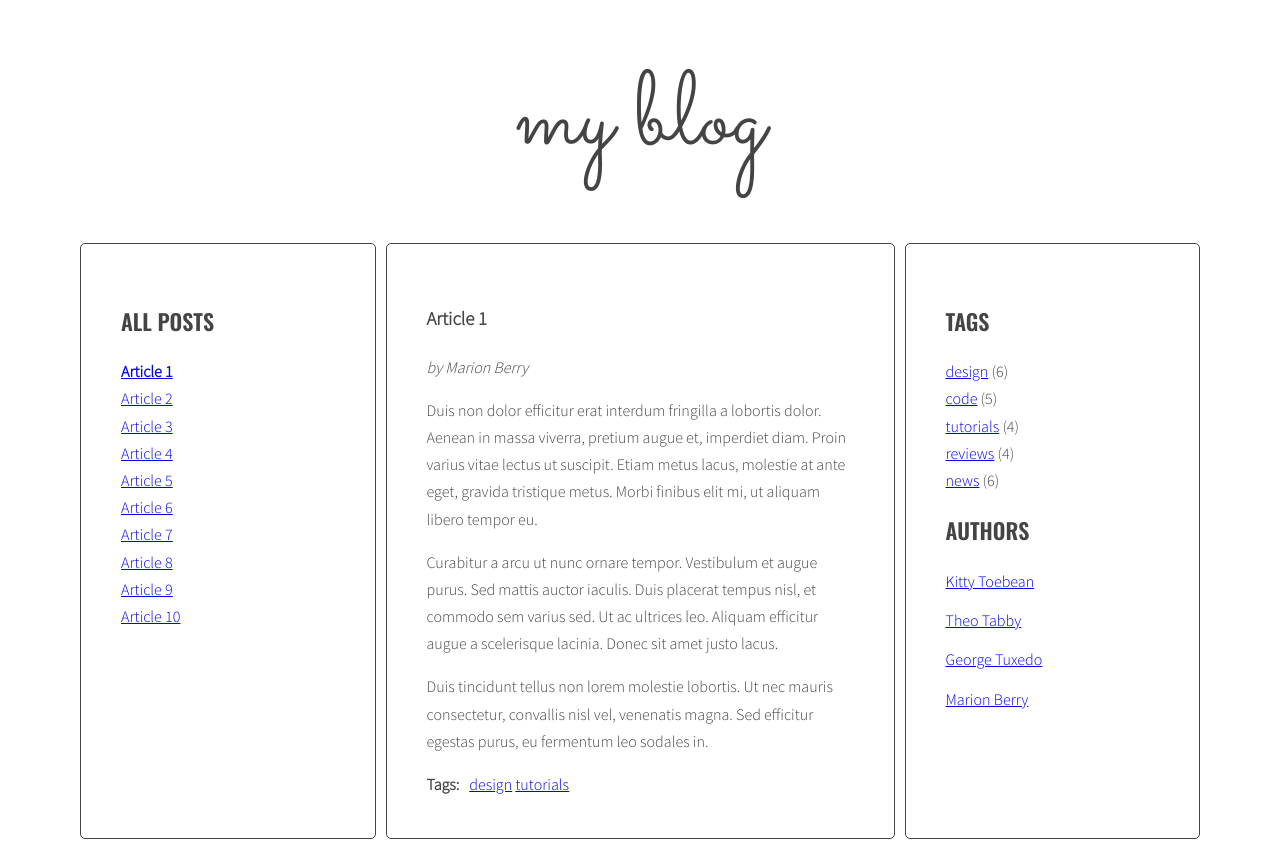
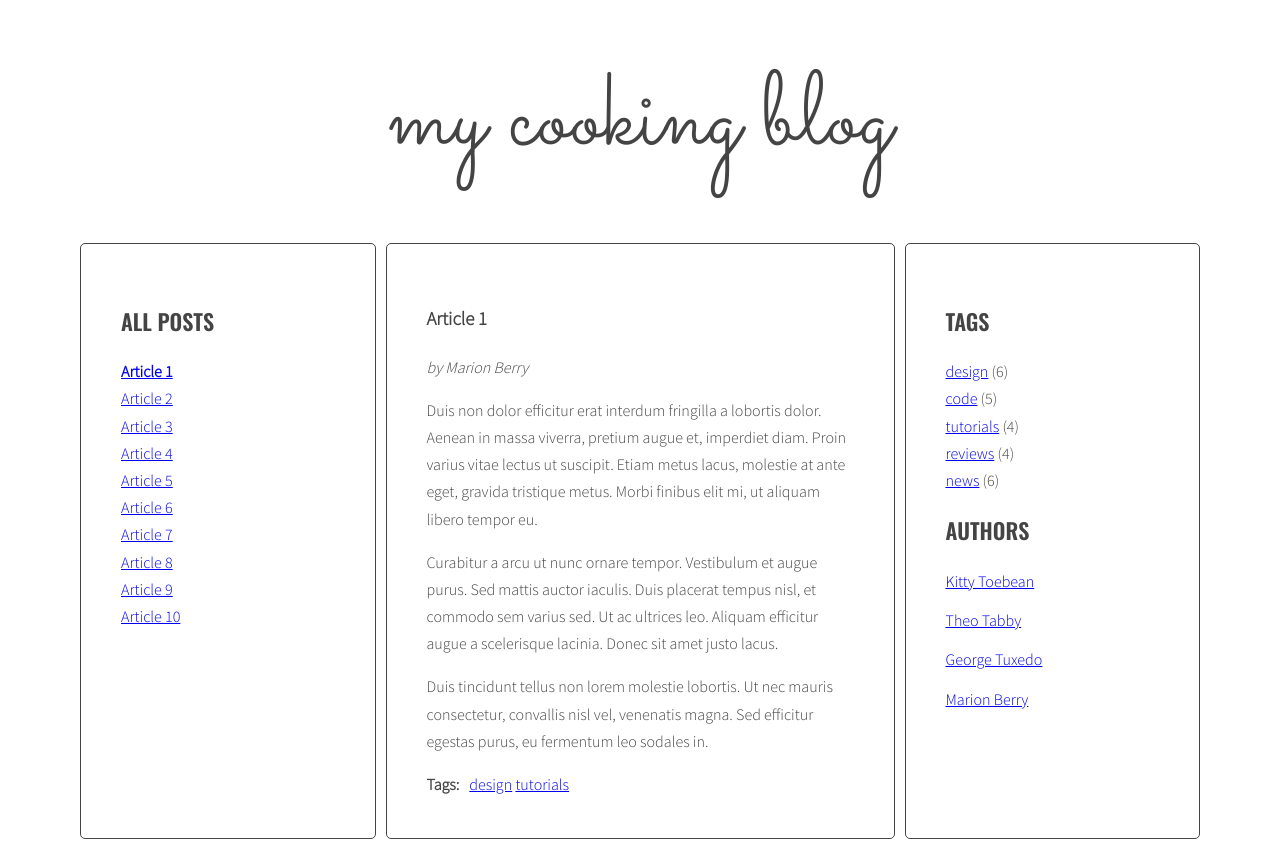
Before and after one commit to JanczakM/javascript-blog, a website: page index.html in a window 1280 px wide. Drawn offline with nearby package versions, Linux system fonts and the light colour scheme; files that its build step writes are made by us from their sources.

Commit message:
blog name added

```diff
--- a/index.html
+++ b/index.html
@@ -9,7 +9,7 @@
   <body>
     <div class="blog">
       <div class="container">
-        <h1 class="logo">my blog</h1>
+        <h1 class="logo">my cooking blog</h1>
         <main class="wrapper">
           <aside class="sidebar">
             <h2 class="section-title">All posts</h2>
```
